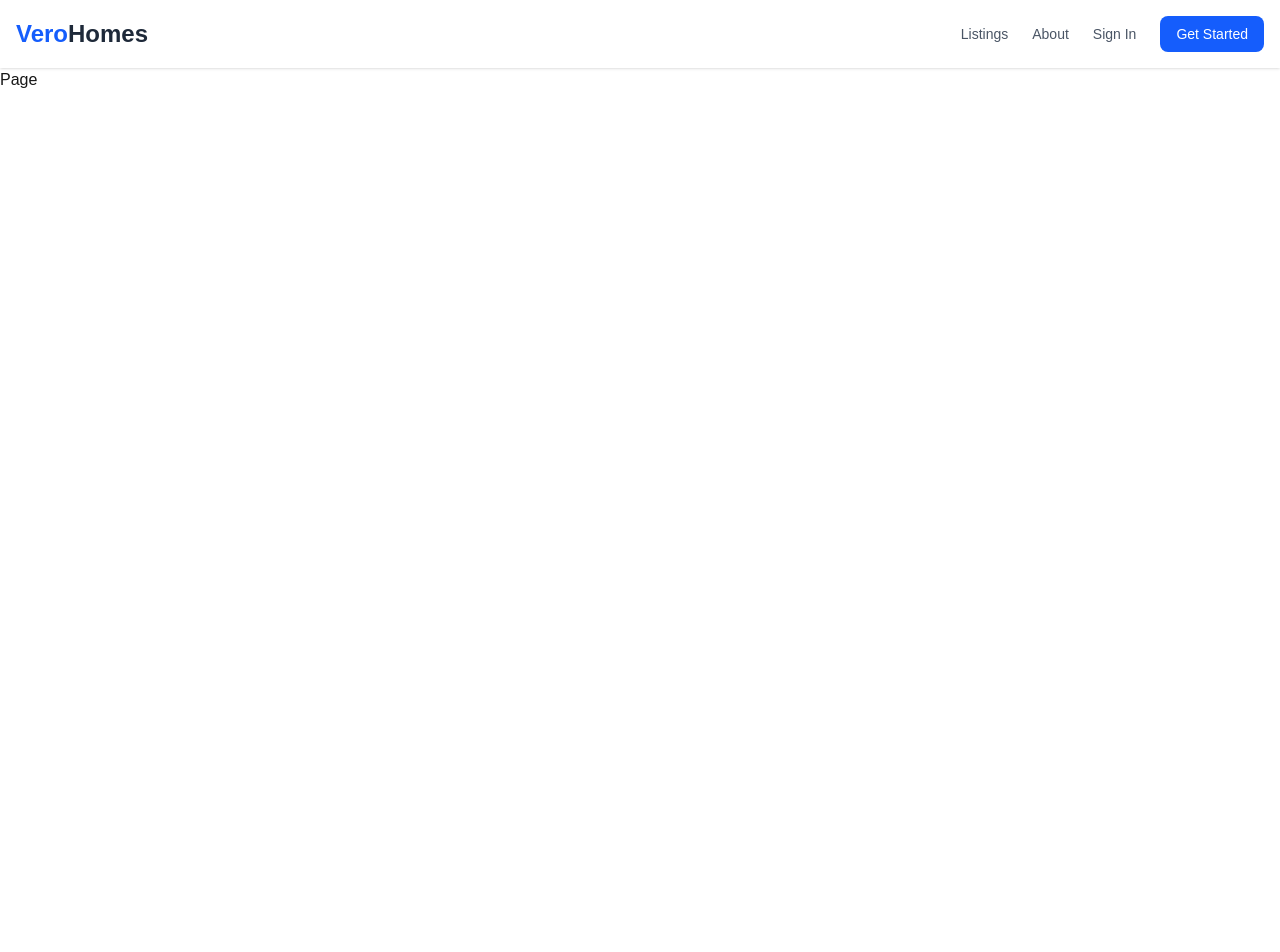
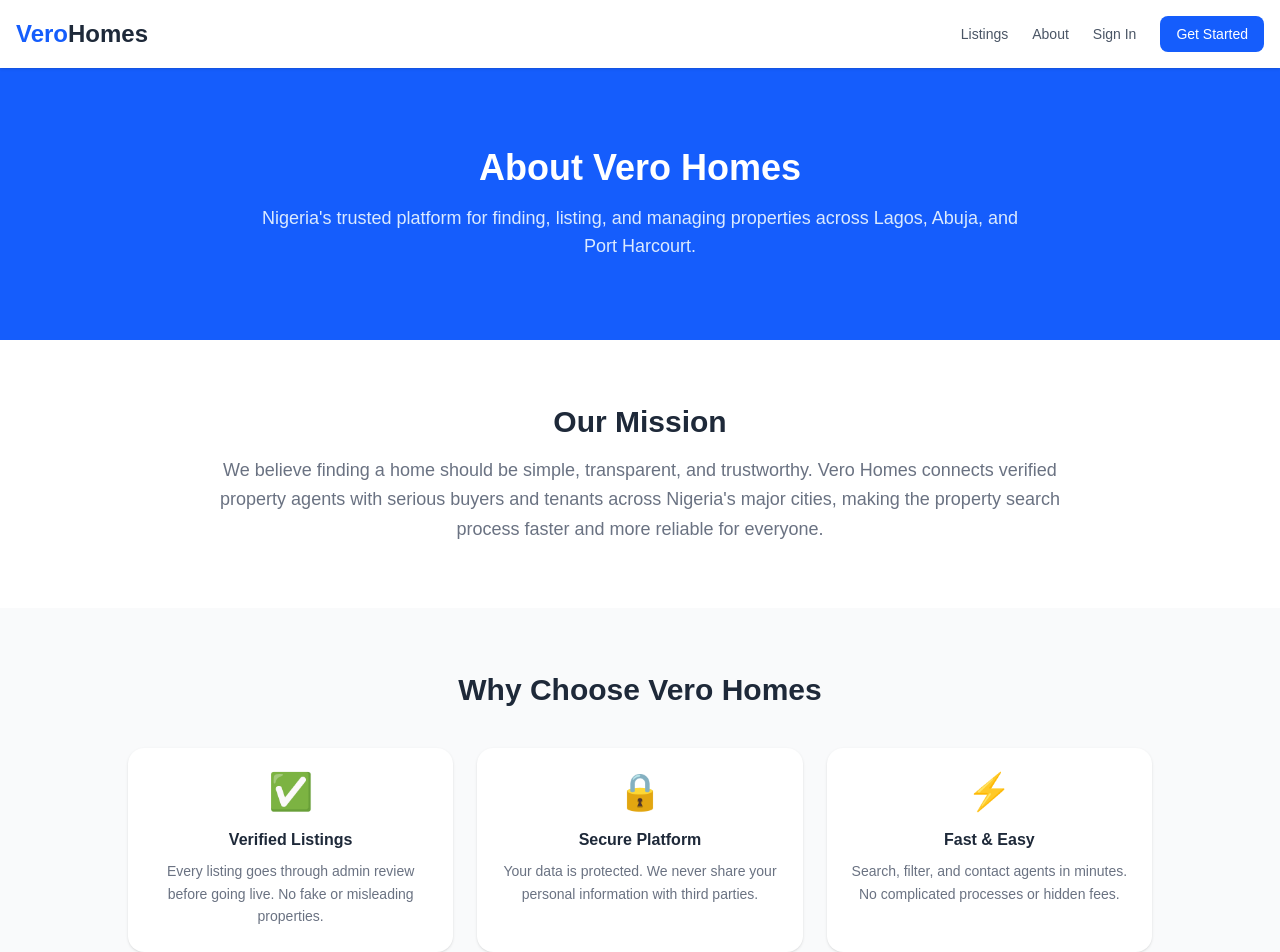
Before and after one commit to abdul-p/Vero-homes, a Next.js app: page /about in a window 1280 px wide. Shown: the top 952 px of the page. Before the commit the page ends 800 px from the top, so only its background shows below. Built offline with nearby package versions, Linux system fonts and the light colour scheme; no server answers.

Commit message:
add about page

```diff
--- a/app/(main)/about/page.tsx
+++ b/app/(main)/about/page.tsx
@@ -1 +1,123 @@
-export default function Page() { return <div>Page</div> }
+import Link from "next/link";
+
+export default function AboutPage() {
+  return (
+    <main className="min-h-screen bg-gray-50">
+      {/* Hero */}
+      <section className="bg-blue-600 text-white py-20 px-4 text-center">
+        <div className="max-w-3xl mx-auto">
+          <h1 className="text-4xl font-bold mb-4">About Vero Homes</h1>
+          <p className="text-blue-100 text-lg">
+            Nigeria's trusted platform for finding, listing, and managing
+            properties across Lagos, Abuja, and Port Harcourt.
+          </p>
+        </div>
+      </section>
+
+      {/* Mission */}
+      <section className="py-16 px-4 bg-white">
+        <div className="max-w-4xl mx-auto text-center">
+          <h2 className="text-3xl font-bold text-gray-800 mb-4">Our Mission</h2>
+          <p className="text-gray-500 text-lg leading-relaxed">
+            We believe finding a home should be simple, transparent, and
+            trustworthy. Vero Homes connects verified property agents with
+            serious buyers and tenants across Nigeria's major cities, making
+            the property search process faster and more reliable for everyone.
+          </p>
+        </div>
+      </section>
+
+      {/* Values */}
+      <section className="py-16 px-4 bg-gray-50">
+        <div className="max-w-5xl mx-auto">
+          <h2 className="text-3xl font-bold text-gray-800 text-center mb-10">
+            Why Choose Vero Homes
+          </h2>
+          <div className="grid grid-cols-1 md:grid-cols-3 gap-6">
+            {[
+              {
+                emoji: "✅",
+                title: "Verified Listings",
+                description:
+                  "Every listing goes through admin review before going live. No fake or misleading properties.",
+              },
+              {
+                emoji: "🔒",
+                title: "Secure Platform",
+                description:
+                  "Your data is protected. We never share your personal information with third parties.",
+              },
+              {
+                emoji: "⚡",
+                title: "Fast & Easy",
+                description:
+                  "Search, filter, and contact agents in minutes. No complicated processes or hidden fees.",
+              },
+            ].map((item) => (
+              <div
+                key={item.title}
+                className="bg-white rounded-2xl p-6 shadow-sm text-center"
+              >
+                <p className="text-4xl mb-4">{item.emoji}</p>
+                <h3 className="font-semibold text-gray-800 mb-2">
+                  {item.title}
+                </h3>
+                <p className="text-gray-500 text-sm leading-relaxed">
+                  {item.description}
+                </p>
+              </div>
+            ))}
+          </div>
+        </div>
+      </section>
+
+      {/* Stats */}
+      <section className="py-16 px-4 bg-white">
+        <div className="max-w-4xl mx-auto grid grid-cols-2 md:grid-cols-4 gap-8 text-center">
+          {[
+            { value: "2,400+", label: "Properties Listed" },
+            { value: "3", label: "Cities Covered" },
+            { value: "180+", label: "Verified Agents" },
+            { value: "1,200+", label: "Happy Clients" },
+          ].map((stat) => (
+            <div key={stat.label}>
+              <p className="text-3xl font-bold text-blue-600">{stat.value}</p>
+              <p className="text-sm text-gray-500 mt-1">{stat.label}</p>
+            </div>
+          ))}
+        </div>
+      </section>
+
+      {/* CTA */}
+      <section className="py-20 px-4 bg-blue-600 text-white text-center">
+        <div className="max-w-2xl mx-auto">
+          <h2 className="text-3xl font-bold mb-4">Ready to Find Your Home?</h2>
+          <p className="text-blue-100 mb-8">
+            Browse thousands of verified listings across Nigeria today.
+          </p>
+          <div className="flex gap-4 justify-center">
+            <Link
+              href="/listings"
+              className="bg-white text-blue-600 px-8 py-3 rounded-xl font-medium hover:bg-blue-50 transition"
+            >
+              Browse Listings
+            </Link>
+            <Link
+              href="/register"
+              className="border border-white text-white px-8 py-3 rounded-xl font-medium hover:bg-blue-700 transition"
+            >
+              List a Property
+            </Link>
+          </div>
+        </div>
+      </section>
+
+      {/* Footer */}
+      <footer className="bg-gray-900 text-gray-400 py-10 px-4 text-center text-sm">
+        <p className="text-white font-semibold text-lg mb-2">VeroHomes</p>
+        <p>© {new Date().getFullYear()} Vero Homes. All rights reserved.</p>
+        <p className="mt-2">Lagos · Abuja · Port Harcourt</p>
+      </footer>
+    </main>
+  );
+}
```
